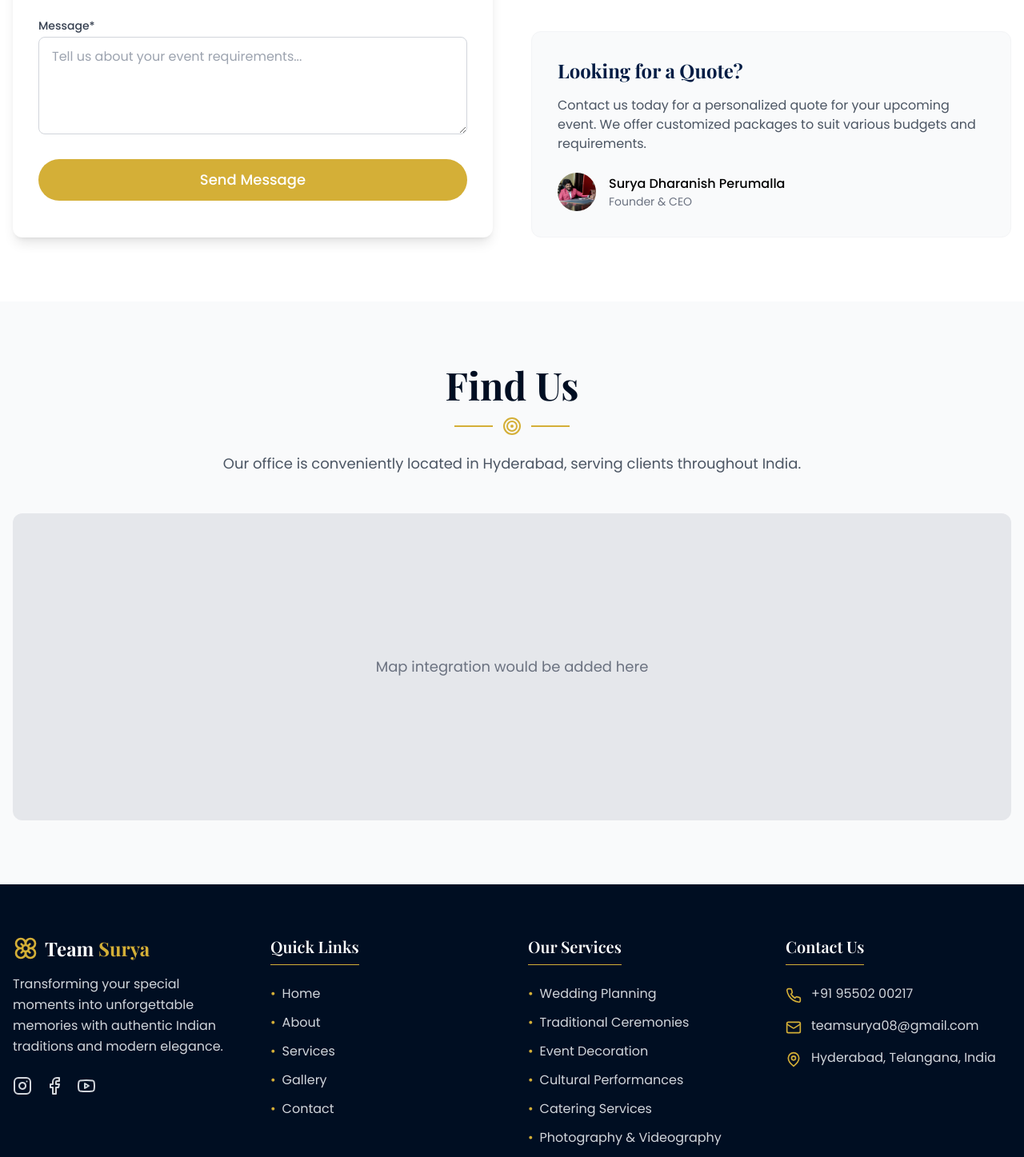
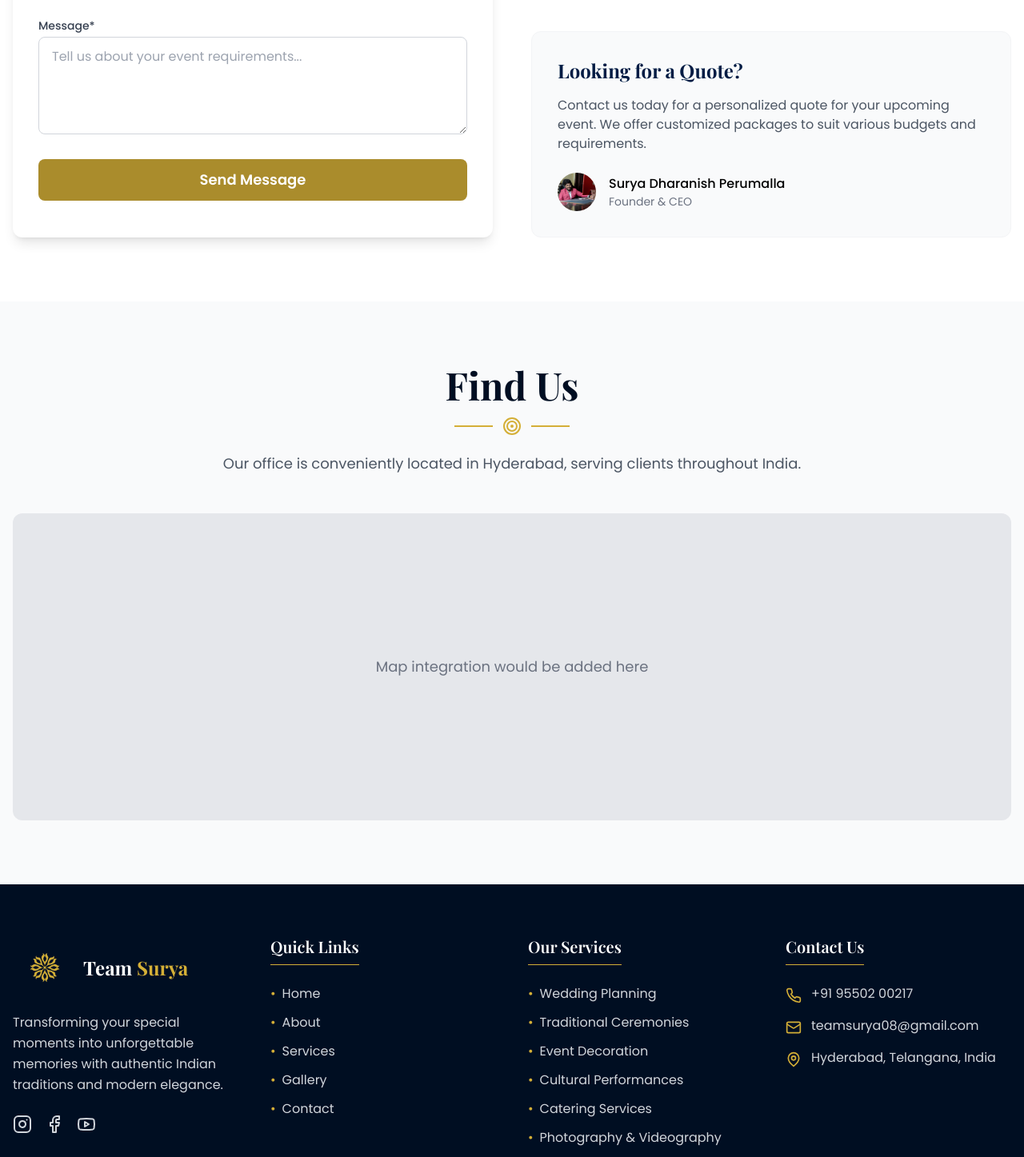
Before and after one commit to avinashkapudasi/Team_surya, a React (Vite) app: page /contact in a window 1280 px wide. Shown: the part 926-2373 px from the top of the page at 80% size. Built offline with nearby package versions, Linux system fonts and the light colour scheme.

Commit message:
fix for footer and CEO

```diff
--- a/src/components/navigation/Footer.tsx
+++ b/src/components/navigation/Footer.tsx
@@ -1,5 +1,5 @@
 import { Link } from 'react-router-dom';
-import { Flower, Phone, Mail, MapPin, Instagram, Facebook, Youtube } from 'lucide-react';
+import {  Phone, Mail, MapPin, Instagram, Facebook, Youtube } from 'lucide-react';
 
 const Footer = () => {
   return (
@@ -9,7 +9,11 @@ const Footer = () => {
           {/* Company Info */}
           <div className="space-y-4">
             <div className="flex items-center gap-2">
-              <Flower className="h-8 w-8 text-primary-500" />
+               <img
+                src="/logo.png"
+                alt="Logo"
+                className="h-20 w-20"
+                />
               <span className="text-2xl font-display font-bold">
                 Team <span className="text-primary-500">Surya</span>
               </span>
--- a/src/pages/ContactPage.tsx
+++ b/src/pages/ContactPage.tsx
@@ -11,7 +11,7 @@ import {
   Send
 } from 'lucide-react';
 import SectionHeading from '../components/common/SectionHeading';
-import Button from '../components/common/Button';
+// import Button from '../components/common/Button';
 
 
 const ContactPage = () => {
@@ -216,13 +216,12 @@ const ContactPage = () => {
                   </div>
 
                   <div>
-                    <Button
+                    <button
                       type="submit"
-                      size="lg"
-                      className="w-full justify-center"
+                      className="w-full justify-center px-6 py-3 rounded-lg bg-primary-600 text-white font-semibold text-lg hover:bg-primary-700 transition-colors"
                     >
                       Send Message
-                    </Button>
+                    </button>
                   </div>
                 </form>
               )}
@@ -336,7 +335,7 @@ const ContactPage = () => {
                 <div className="flex items-center">
                   <div className="h-12 w-12 rounded-full overflow-hidden mr-4">
                     <img
-                      src="public/CEO.jpg"
+                      src="/CEO.jpg"
                       alt="Surya Dharanish Perumalla"
                       className="h-full w-full object-cover"
                     />
```
Also changed, not shown: 1 other file (tests, documents, lock files or other folders).
